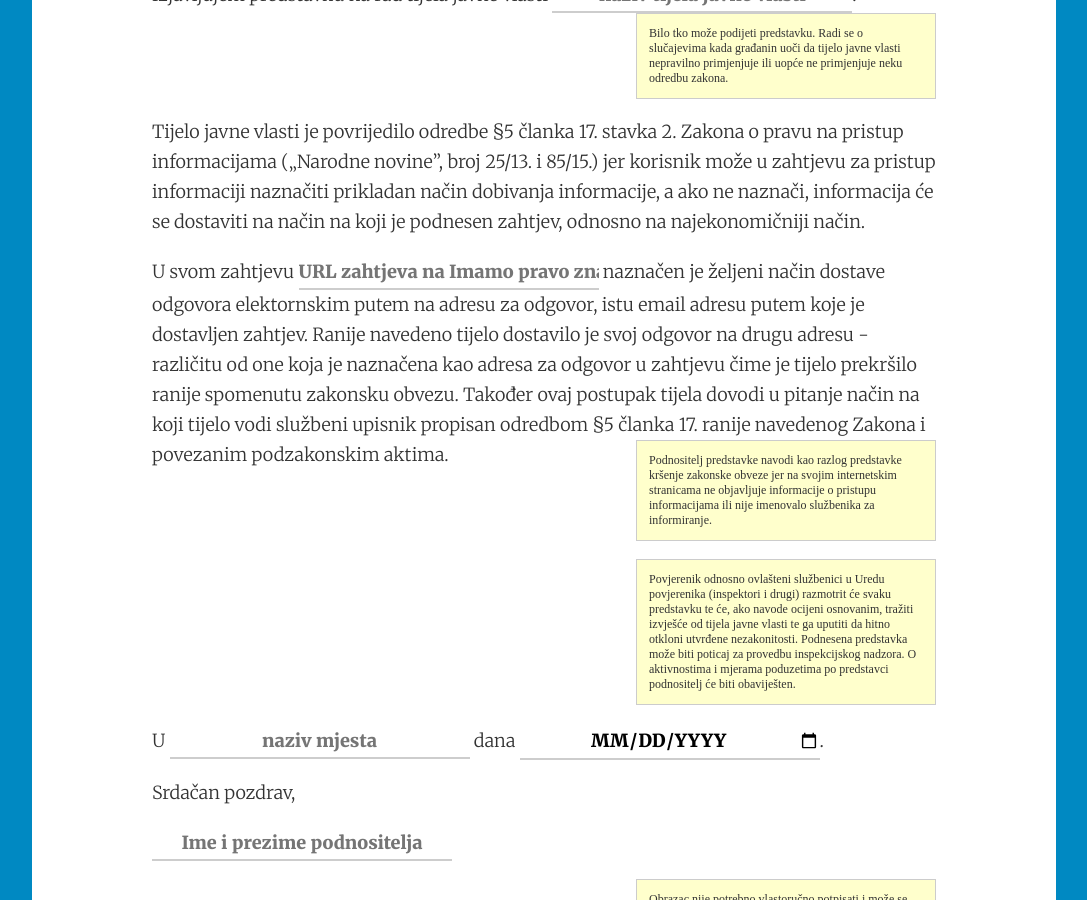
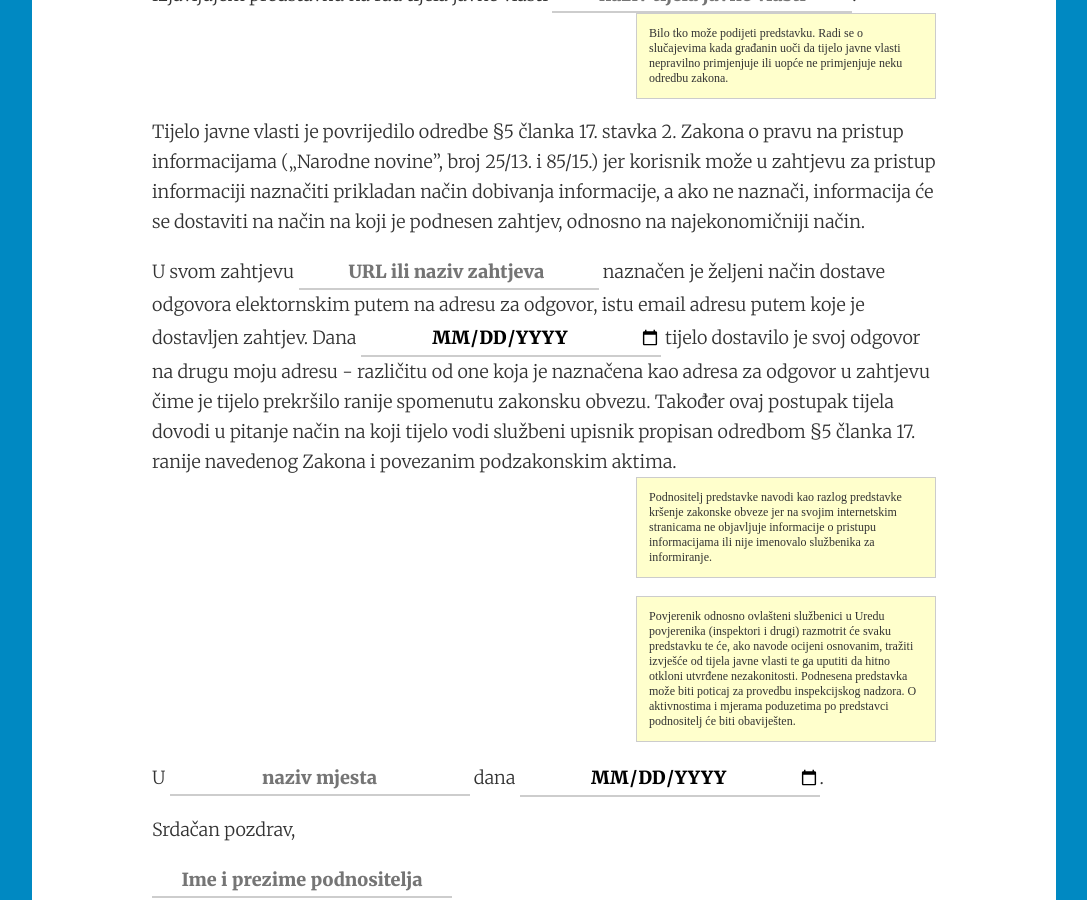
Before and after one commit to codeforcroatia/legal-boilerplate, a Jekyll site: the page built from _posts/2016-04-23-ppi_predstavka_adresa_za_odgovor.html, in a window 1280 px wide and 900 px high, scrolled down 1147 px. Shown: the whole window, without its empty margins (96-1183 px from the left). Built offline with Jekyll 4.4.1, drawn with Linux system fonts in a browser that asks for light colours; some web fonts are replaced.

Commit message:
Update 2016-04-23-ppi_predstavka_adresa_za_odgovor.html

```diff
--- a/_posts/2016-04-23-ppi_predstavka_adresa_za_odgovor.html
+++ b/_posts/2016-04-23-ppi_predstavka_adresa_za_odgovor.html
@@ -33,11 +33,10 @@ tags:
 <p>Izjavljujem predstavku na rad tijela javne vlasti <input placeholder="naziv tijela javne vlasti" />.
 <span class="aside">Bilo tko može podijeti predstavku. Radi se o slučajevima kada građanin uoči da tijelo javne vlasti nepravilno primjenjuje ili uopće ne primjenjuje neku odredbu zakona.</span></p>
 
-<p>Tijelo javne vlasti je povrijedilo odredbe §5 članka 17. stavka 2. Zakona o pravu na pristup informacijama („Narodne novine”, broj 25/13. i 85/15.) jer
-korisnik može u zahtjevu za pristup informaciji naznačiti prikladan način dobivanja informacije, a ako ne naznači, informacija će se dostaviti na način na koji je podnesen zahtjev, odnosno na najekonomičniji način.</p>
+<p>Tijelo javne vlasti je povrijedilo odredbe §5 članka 17. stavka 2. Zakona o pravu na pristup informacijama („Narodne novine”, broj 25/13. i 85/15.) jer korisnik može u zahtjevu za pristup informaciji naznačiti prikladan način dobivanja informacije, a ako ne naznači, informacija će se dostaviti na način na koji je podnesen zahtjev, odnosno na najekonomičniji način.</p>
 
-<p>U svom zahtjevu <input placeholder="URL zahtjeva na Imamo pravo znati" /> naznačen je željeni način dostave odgovora elektornskim putem na adresu za odgovor, istu email adresu putem koje je dostavljen zahtjev.
-Ranije navedeno tijelo dostavilo je svoj odgovor na drugu adresu - različitu od one koja je naznačena kao adresa za odgovor u zahtjevu čime je tijelo prekršilo ranije spomenutu zakonsku obvezu. Također ovaj postupak tijela dovodi u pitanje način na koji tijelo vodi službeni upisnik propisan odredbom §5 članka 17. ranije navedenog Zakona i povezanim podzakonskim aktima.
+<p>U svom zahtjevu <input placeholder="URL ili naziv zahtjeva " /> naznačen je željeni način dostave odgovora elektornskim putem na adresu za odgovor, istu email adresu putem koje je dostavljen zahtjev.
+Dana <input type="date" /> tijelo dostavilo je svoj odgovor na drugu moju adresu - različitu od one koja je naznačena kao adresa za odgovor u zahtjevu čime je tijelo prekršilo ranije spomenutu zakonsku obvezu. Također ovaj postupak tijela dovodi u pitanje način na koji tijelo vodi službeni upisnik propisan odredbom §5 članka 17. ranije navedenog Zakona i povezanim podzakonskim aktima.
 <span class="aside">Podnositelj predstavke navodi kao razlog predstavke kršenje zakonske obveze jer na svojim internetskim stranicama ne objavljuje informacije o pristupu informacijama ili nije imenovalo službenika za informiranje.</span></p>
 
 <p><span class="aside">Povjerenik odnosno ovlašteni službenici u Uredu povjerenika (inspektori i drugi) razmotrit će svaku predstavku te će, ako navode ocijeni osnovanim, tražiti izvješće od tijela javne vlasti te ga uputiti da hitno otkloni utvrđene nezakonitosti. Podnesena predstavka može biti poticaj za provedbu inspekcijskog nadzora. O aktivnostima i mjerama poduzetima po predstavci podnositelj će biti obaviješten.</span></p>
```
